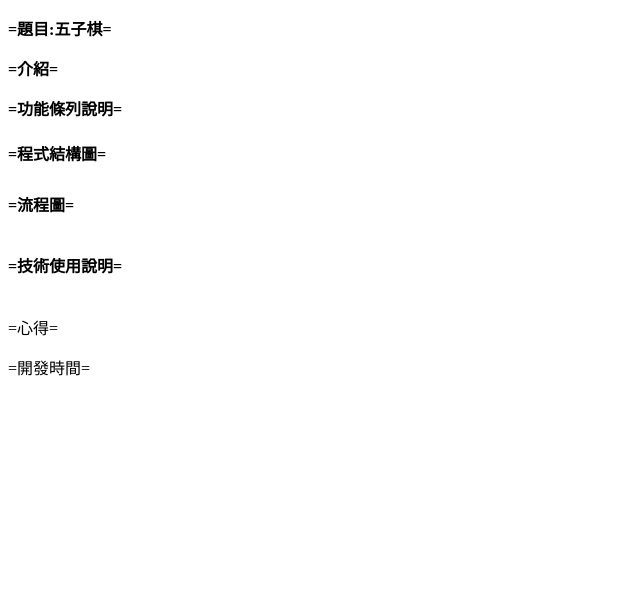
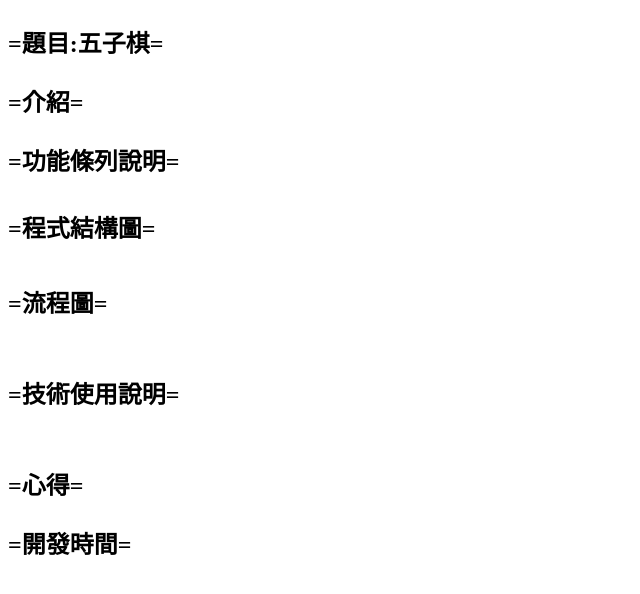
Before and after one commit to walkingglass/41243211, a plain HTML site: page index.html in a window 1280 px wide. Shown: the whole page, without its empty margins (0-640 px from the left). Drawn offline with Linux system fonts and the light colour scheme.

Commit message:
Update index.html

```diff
--- a/index.html
+++ b/index.html
@@ -6,7 +6,8 @@
     <title>My GitHub Pages Site</title>
     <style>
         h1, h2, h3, h4, h5, h6, h7, h8, p {
-            font-size: 16px; /* 設置正確的字體大小 */
+            font-size: 24px; /* 設置正確的字體大小 */
+            font-weight: bold;/* 粗體 */
         }
     </style>
 </head>
```
